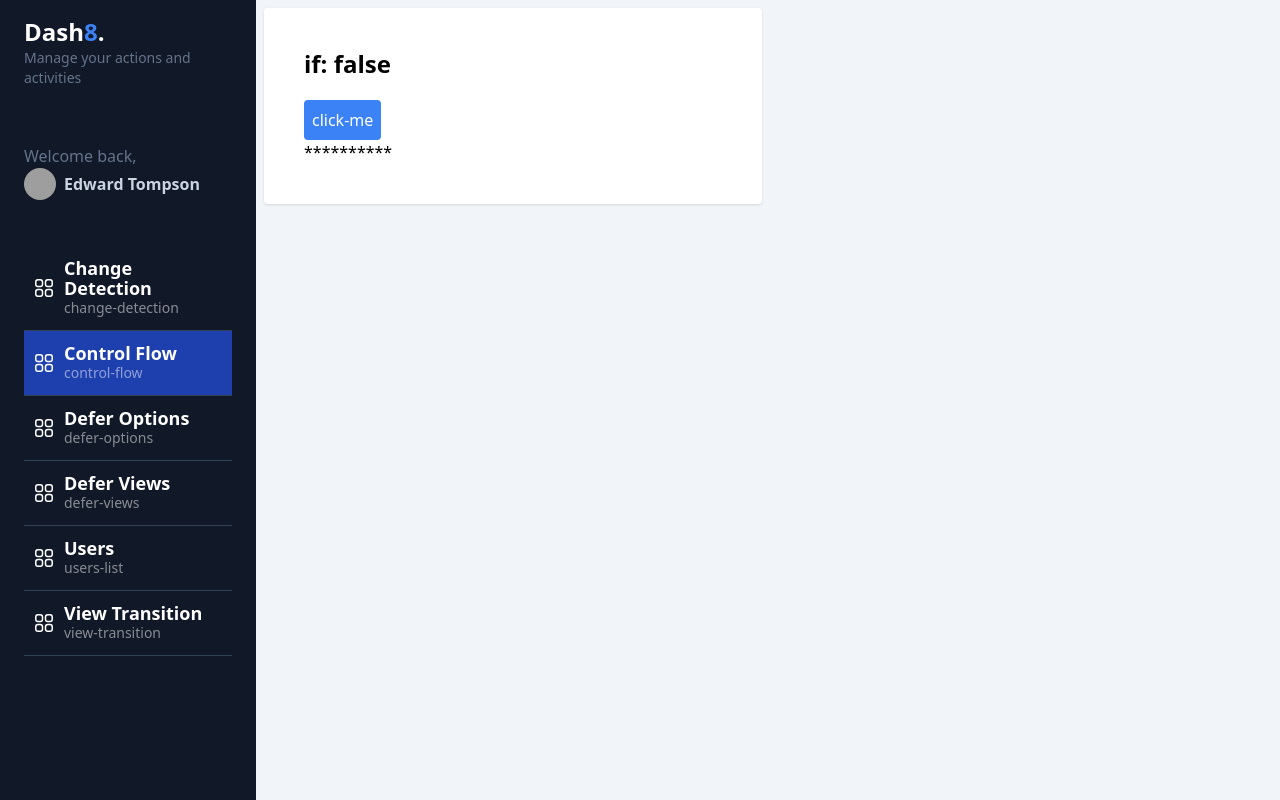
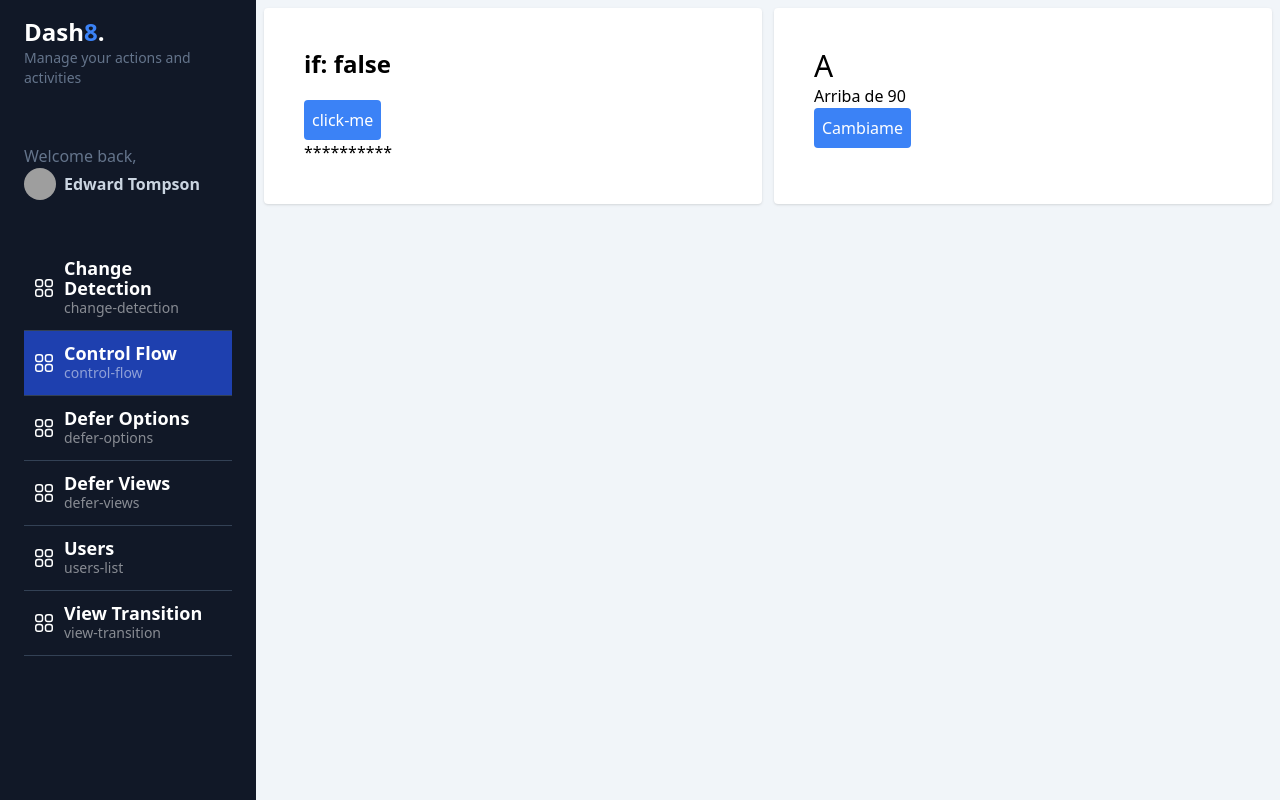
Before and after one commit to VictorCarmonaMoraza/Angular17StandaloneFH, an Angular app: page /dashboard/control-flow in a window 1280 px wide. Built offline with nearby package versions, Linux system fonts and the light colour scheme; grey boxes are pictures that could not be loaded.

Commit message:
Control-Flow @Switch

```diff
--- a/src/app/dashboard/pages/control-flow/control-flow.component.html
+++ b/src/app/dashboard/pages/control-flow/control-flow.component.html
@@ -1,3 +1,4 @@
+<!--Parte 1-->
 <section class="grid grid-cols-1 md:grid-cols-2 gap-3">
   <div class="bg-white rounded shadow p-10">
 
@@ -7,12 +8,29 @@
 
 
     @if (showContent()) {
-      <p>Hola Mundo</p>
+    <p>Hola Mundo</p>
     }@else {
-      <p>**********</p>
+    <p>**********</p>
     }
   </div>
 
+  <!--Parte 2-->
+  <!--@switch-->
+  <div class="bg-white rounded shadow p-10">
+    <h2 class="text-3xl">{{grade()}}</h2>
+    @switch (grade()) {
+    @case ('A') {
+    <p>Arriba de 90</p>
+    }
+    @case ('B') {
+    <p>Arriba de 80</p>
+    }
+    @default {
+    <p>Aprobado</p>
+    }
+    }
+    <button class="p-2 bg-blue-500 rounded text-white" (click)="changeLetter()">Cambiame</button>
+  </div>
 
 
 </section>
--- a/src/app/dashboard/pages/control-flow/control-flow.component.ts
+++ b/src/app/dashboard/pages/control-flow/control-flow.component.ts
@@ -1,5 +1,8 @@
 import { CommonModule } from '@angular/common';
 import { Component, signal } from '@angular/core';
+
+type Grade ='A'|'B'|'F';
+const GRADES: Grade[] = ['A', 'B', 'F'];
 
 @Component({
   selector: 'app-control-flow',
@@ -11,9 +14,16 @@ import { Component, signal } from '@angular/core';
 export default class ControlFlowComponent {
 
   public showContent = signal(false);
+  public grade = signal<Grade>('A');
+
 
   public toggleContent() {
 
     this.showContent.update(value => !value);
   }
+
+  public changeLetter(){
+    const randomIndex = Math.floor(Math.random() * GRADES.length);
+    this.grade.set(GRADES[randomIndex]);
+  }
 }
```
